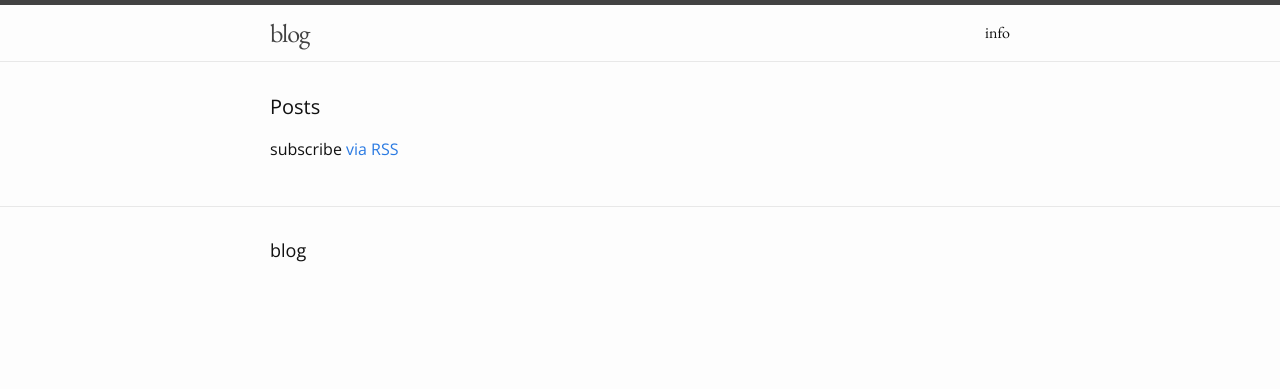
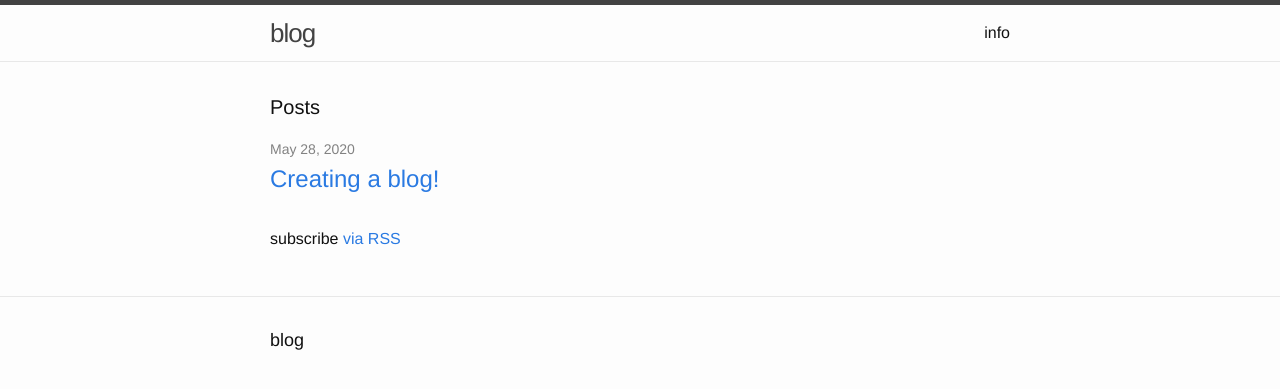
Before and after one commit to Doublepicebs/theblog, a Jekyll site: the page built from index.html, in a window 1280 px wide. Shown: the top 389 px of the page. Built offline with Jekyll 4.4.1, drawn with Linux system fonts in a browser that asks for light colours.

Commit message:
Updated Posts and 2 other files

```diff
--- /dev/null
+++ b/_posts/doublepicebsblog.siteleaf.net/2020-05-28-posts.markdown
@@ -0,0 +1,6 @@
+---
+title: Creating a blog!
+date: 2020-05-28 23:06:00 Z
+---
+
+We are creating a blog yo
--- a/_sass/_base.scss
+++ b/_sass/_base.scss
@@ -4,7 +4,6 @@
 body, h1, h2, h3, h4, h5, h6,
 p, blockquote, pre, hr,
 dl, dd, ol, ul, figure {
-    font-family: "Open Sans", sans-serif;
     margin: 0;
     padding: 0;
 }
--- a/css/main.scss
+++ b/css/main.scss
@@ -3,13 +3,10 @@
 
 @charset "utf-8";
 
-@import url('https://fonts.googleapis.com/css2?family=EB+Garamond&display=swap');
-@import url('https://fonts.googleapis.com/css2?family=Open+Sans&display=swap');
-
 
 
 // Our variables
-$base-font-family: "EB Garamond", Helvetica, Arial, sans-serif;
+$base-font-family: "Helvetica Neue", Helvetica, Arial, sans-serif;
 $base-font-size:   16px;
 $base-font-weight: 300;
 $small-font-size:  $base-font-size * 0.875;
```
